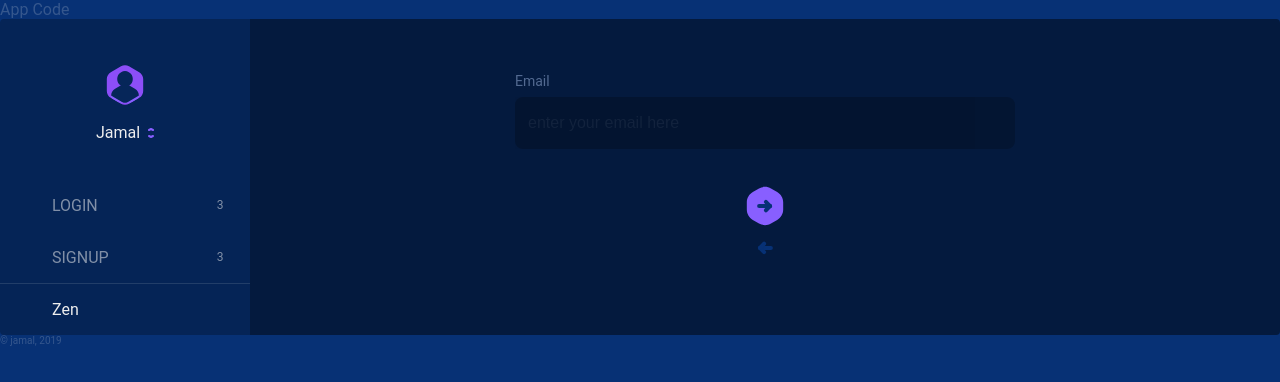
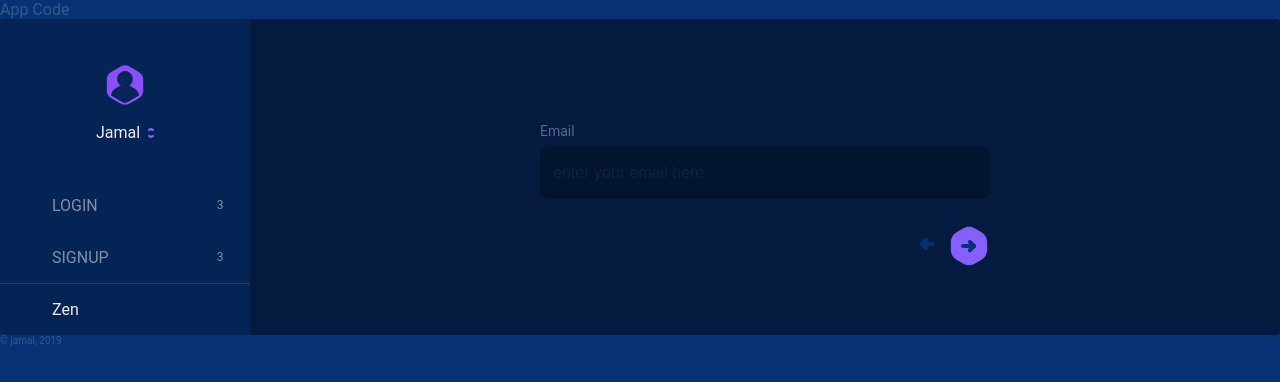
Before and after one commit to jamal7x7/Daily-React-001-todo-app, a Next.js app: page /Login in a window 1280 px wide. Shown: the top 382 px of the page. Built offline with nearby package versions, Linux system fonts and the light colour scheme.

Commit message:
Align ui component with width

```diff
--- a/components/layout.scss
+++ b/components/layout.scss
@@ -65,7 +65,7 @@ html {
 }
 
 ::selection {
-  background: #041a3e00;
+  background: $primary2;
 }
 
 ::placeholder {
--- a/components/ui/Align.js
+++ b/components/ui/Align.js
@@ -18,14 +18,27 @@ const Inner = styled.div`
 
   /* height: 100px; */
   width: 100%;
+
   /* cursor: pointer; */
 `
+const XInner = styled.div`
+  display: flex;
+  flex-wrap: nowrap;
+  flex-direction: ${props => (props.stack ? 'column' : 'row')};
 
-const Center = ({ children, va, ha, stack }) => (
+  justify-content: ${props => (props.placing ? 'space-between' : 'center')};
+
+  /* width: 100%; */
+  width: ${props => (props.width ? props.width : '100%')};
+`
+
+const Center = ({ children, va, ha, width, stack, placing }) => (
   <Outer>
-    <Inner va={va} ha={ha} stack={stack}>
-      {' '}
-      {children}{' '}
+    <Inner va={va} ha={ha}>
+      <XInner stack={stack} placing={placing} width={width}>
+        {' '}
+        {children}{' '}
+      </XInner>
     </Inner>
   </Outer>
 )
--- a/components/ui/TextField.js
+++ b/components/ui/TextField.js
@@ -1,3 +1,4 @@
+import { animated, useSpring } from 'react-spring'
 import styled from 'styled-components'
 
 const Label = styled.p`
@@ -35,13 +36,40 @@ const Input = styled.input`
   }
 `
 
-const TextField = ({ label, placeholder, autoFocus, hide }) => {
+const TextField = ({ label, placeholder, autoFocus, hide, show, type }) => {
+  const flabel = useSpring({
+    opacity: !show ? 1 : 1,
+
+    // transformOrigin: 'top',
+    // transform: show
+    //   ? 'scaleY(1) translateX(0px) translateY(0px) '
+    //   : 'scaleY(1) translateX(0px) translateY(4px) ',
+    //background: show ? '#00000000' : `#073175`,
+
+    config: { mass: 1, tension: 500, friction: 30 }
+  })
+  const finput = useSpring({
+    opacity: !show ? 1 : 1,
+
+    // transformOrigin: 'top',
+    // transform: show
+    //   ? 'scaleY(1) translateX(0px) translateY(0px) '
+    //   : 'scaleY(1) translateX(0px) translateY(4px) ',
+    // background: show ? '#00000000' : `#073175`,
+
+    config: { mass: 1, tension: 500, friction: 30 }
+  })
+
   return (
     <>
-      <Label> {label} </Label>
-      <InputWrapper>
-        <Input autoFocus={autoFocus} placeholder={placeholder} />
-      </InputWrapper>
+      <animated.div style={flabel}>
+        <Label> {label} </Label>
+      </animated.div>
+      <animated.div style={finput}>
+        <InputWrapper>
+          <Input autoFocus={autoFocus} placeholder={placeholder} />
+        </InputWrapper>
+      </animated.div>
     </>
   )
 }
--- a/pages/Login.js
+++ b/pages/Login.js
@@ -1,9 +1,11 @@
 import Link from 'next/link'
+import { lighten } from 'polished'
 import React, { useRef, useState } from 'react'
+import { animated, useSpring } from 'react-spring'
 import styled, { css } from 'styled-components'
 import Layout from '../components/Layout'
 import { SidebarTab, UserInfo } from '../components/sidebar'
-import { SubmitSvg } from '../components/svg'
+import { AvatarSvg, SubmitSvg } from '../components/svg'
 import Align from '../components/ui/Align'
 import Button from '../components/ui/Button'
 import Divider from '../components/ui/Divider'
@@ -89,20 +91,195 @@ const Styles = styled.div`
   }
 `
 
+const Icon = styled.div`
+  grid-area: 'addIcon';
+  display: grid;
+  place-items: center;
+  /* background: #000; */
+  .active {
+    background: #00f;
+  }
+
+  cursor: pointer;
+  &:hover {
+    transform: scale(1.03);
+    svg > path {
+      fill: ${({ theme }) => lighten(0.05, theme.colors.primary)};
+    }
+  }
+`
+const IconFlat = styled.div`
+  grid-area: 'addIcon';
+  display: grid;
+  place-items: center;
+  /* background: #000; */
+  .active {
+    background: #00f;
+  }
+
+  cursor: pointer;
+  &:hover {
+    transform: scale(1.03);
+    svg > path {
+      fill: ${({ theme }) => lighten(0.1, theme.colors.bgl)};
+    }
+    svg rect {
+      fill: ${({ theme }) => lighten(0.05, theme.colors.bgd)};
+      /* fill: ${({ theme }) => lighten(0.05, theme.colors.primary)}; */
+    }
+  }
+`
+
+const Label = styled.p`
+  color: ${({ theme }) => theme.colors.textLightBlue};
+  font-size: ${({ theme }) => theme.fontSizes[1]}px;
+  margin-bottom: 8px;
+  /* padding: 13px 16px; */
+  /* margin-bottom: 16px; */
+`
+const InputWrapper = styled.div`
+  display: grid;
+  grid-template-columns: 1fr 0px;
+  grid-template-rows: 1fr;
+  background: #00000000;
+  border-radius: 8px;
+  margin-bottom: 16px;
+  /* padding: 13px 16px; */
+  /* margin-bottom: 16px; */
+`
+
+const Input = styled.input`
+  box-sizing: border-box;
+  border-radius: 8px;
+  width: 100%;
+  height: 52px;
+  padding: 0 13px;
+
+  border: none;
+  background: #00000040;
+  color: ${({ theme }) => theme.colors.text};
+  font-size: 16px;
+  outline: none;
+  caret-color: ${({ theme }) => theme.colors.primary};
+  &:hover :placeholder-shown {
+    background: #00000020;
+    border-radius: 8px;
+  }
+`
+const InputEmail = styled.input`
+  box-sizing: border-box;
+  ${props =>
+    props.show
+      ? css`
+          border-radius: 25px;
+          background: red;
+        `
+      : css`
+         border-radius: 8px;
+          /* background: ${({ theme }) => theme.colors.bgd}; */
+          /* border: 1px solid ${({ theme }) => theme.colors.bgm}; */
+        `}
+  width: 100%;
+  height: 52px;
+  padding: 0 13px;
+
+  border: none;
+  background: #00000040;
+  color: ${({ theme }) => theme.colors.text};
+  font-size: 16px;
+  outline: none;
+  caret-color: ${({ theme }) => theme.colors.primary};
+  &:hover :placeholder-shown {
+    background: #00000020;
+    border-radius: 8px;
+  }
+`
+
 const Login = ({ userSignedin, setUserSignedin }) => {
   const addListRef = useRef()
   const didRun = useRef(false)
 
   const [addTaskIsShown, setAddTaskIsShown] = useState(false)
+  const [show, toggleShow] = useState(true)
 
   const handleAddListIsShown = e => {
     setAddListIsShown(prev => !prev)
   }
 
+  const femail = useSpring({
+    opacity: !show ? 1 : 1,
+    // transform: state
+    //   ? "scale(1) translateY(0px) "
+    //   : "scale(1) translateY(-10px) ",
+
+    // transformOrigin: 'top',
+    transform: show
+      ? 'scaleY(1) translateX(0px) translateY(0px) '
+      : 'scaleY(1) translateX(0px) translateY(-60px) ',
+    // background: show ? '#00000000' : `#073175`,
+
+    config: { mass: 1, tension: 500, friction: 30 }
+  })
+  const favatar = useSpring({
+    opacity: !show ? 1 : 0,
+    // transform: state
+    //   ? "scale(1) translateY(0px) "
+    //   : "scale(1) translateY(-10px) ",
+
+    transformOrigin: 'bottom',
+    transform: show
+      ? 'scale(1) translateX(0px) translateY(0px) '
+      : 'scale(1.6) translateX(0px) translateY(5px) ',
+    // background: show ? '#00000000' : `#073175`,
+
+    config: { mass: 1, tension: 500, friction: 30, delay: 3000 }
+  })
+  const fpassword = useSpring({
+    opacity: !show ? 1 : 0,
+    // transform: state
+    //   ? "scale(1) translateY(0px) "
+    //   : "scale(1) translateY(-10px) ",
+
+    transformOrigin: 'top',
+    transform: !show
+      ? 'scaleY(1) translateX(0px)  translateY(0px)'
+      : 'scaleY(1) translateX(-10px) translateY(60px)',
+
+    config: { mass: 1, tension: 500, friction: 30 }
+  })
+
+  const flabel = useSpring({
+    opacity: show ? 1 : 0,
+    // margin: ' 0 auto',
+    // transformOrigin: 'top',
+    transform: show
+      ? 'scaleY(1) translateX(0px) translateY(0px) '
+      : 'scaleY(1) translateX(100px) translateY(60px) ',
+    //background: show ? '#00000000' : `#073175`,
+    borderRadius: '8px',
+    config: { mass: 1, tension: 500, friction: 30 }
+  })
+
+  const finput = useSpring({
+    opacity: !show ? 1 : 1,
+
+    // transformOrigin: 'top',
+    // transform: show
+    //   ? 'scaleY(1) translateX(0px) translateY(0px) '
+    //   : 'scaleY(1) translateX(0px) translateY(4px) ',
+    background: show ? '#00000000' : `#073175`,
+    width: show ? '100%' : `40%`,
+    margin: ' 0 auto',
+    borderRadius: !show ? '8px' : '25px',
+
+    config: { mass: 1, tension: 500, friction: 30 }
+  })
+
   return (
     <Layout>
       <Styles>
         <div className='wrapper'>
+          <ShowHide>
             <div className='sideBar'>
               <UserInfo />
 
@@ -113,19 +290,33 @@ const Login = ({ userSignedin, setUserSignedin }) => {
 
               <div className='mode'>Zen</div>
             </div>
+          </ShowHide>
 
           <div className='content'>
+            <Align ha='center' va='center' width='450px' stack>
+              <animated.div style={femail}>
+                <animated.div style={favatar}>
                   <Align ha='center' va='center'>
-              <div style={{ width: '500px' }}>
-                <ShowHide>
-                  <TextField
+                    <AvatarSvg />
+                  </Align>
+                </animated.div>
+                <animated.div style={flabel}>
+                  <Label> Email </Label>
+                </animated.div>
+                <animated.div style={finput}>
+                  <InputEmail autoFocus placeholder='enter your email here' />
+                </animated.div>
+                {/*<TextField
                     autoFocus
                     label='Email'
                     placeholder='enter your email here'
-                  />
+                    show={show}
+                 />*/}
+                {/*<Divider transparent height='0px' />*/}
+              </animated.div>
               <Divider transparent height='16px' />
-                  <Align ha='center' va='center'>
-                    <SubmitSvg next />
+              {show && (
+                <Align ha='end' va='center'>
                   <Link href='/Signedin'>
                     <a>
                       {/*<Button>BACK</Button>
@@ -133,9 +324,55 @@ const Login = ({ userSignedin, setUserSignedin }) => {
                       <SubmitSvg flat />
                     </a>
                   </Link>
+
+                  <Icon className='big-svg' onClick={e => toggleShow(false)}>
+                    <SubmitSvg next />
+                  </Icon>
+                </Align>
+              )}
+              {!show && (
+                <animated.div style={fpassword}>
+                  <ShowHide>
+                    <TextField
+                      autoFocus
+                      label='Password'
+                      type='password'
+                      placeholder='enter your Password here'
+                    />
+                    <Divider transparent height='16px' />
+                    <Align va='center' placing>
+                      <Button pad={0.01}>
+                        <div>Create an acount</div>
+                      </Button>
+                      <div style={{ display: 'flex' }}>
+                        <Align ha='end' va='center'>
+                          <IconFlat
+                            className='big-svg-flat'
+                            onClick={e => toggleShow(true)}
+                          >
+                            <SubmitSvg flat />
+                          </IconFlat>
+
+                          <Icon
+                            className='big-svg'
+                            onClick={e => toggleShow(true)}
+                          >
+                            <Link href='/Signedin'>
+                              <a>
+                                {/*<Button>BACK</Button>
+<Button primary>NEXT</Button>*/}
+                                <SubmitSvg next />
+                              </a>
+                            </Link>
+                          </Icon>
+                        </Align>
+                      </div>
                     </Align>
                   </ShowHide>
+                </animated.div>
+              )}
               <Divider transparent />
+
               <ShowHide hide>
                 <TextField
                   autoFocus
@@ -151,7 +388,6 @@ const Login = ({ userSignedin, setUserSignedin }) => {
                   </a>
                 </Link>
               </ShowHide>
-              </div>
             </Align>
           </div>
         </div>
```
Also changed, not shown: components/AddTask.js (+16 -7 lines), components/FormTabContent.js (+19 -19 lines), components/ui/Button.js (+15 -5 lines), components/ui/Tab.js (+54 -0 lines). Lines whose indentation alone changed are shown as unchanged.
